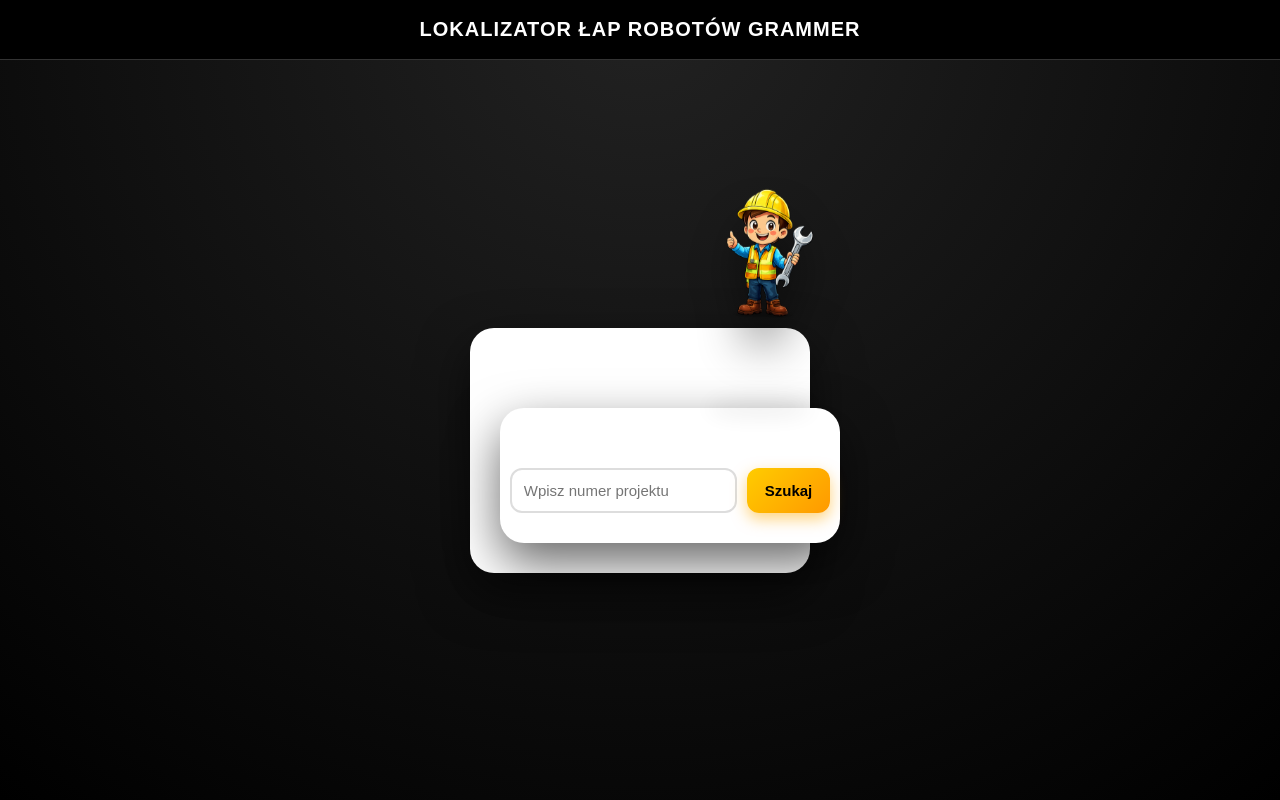
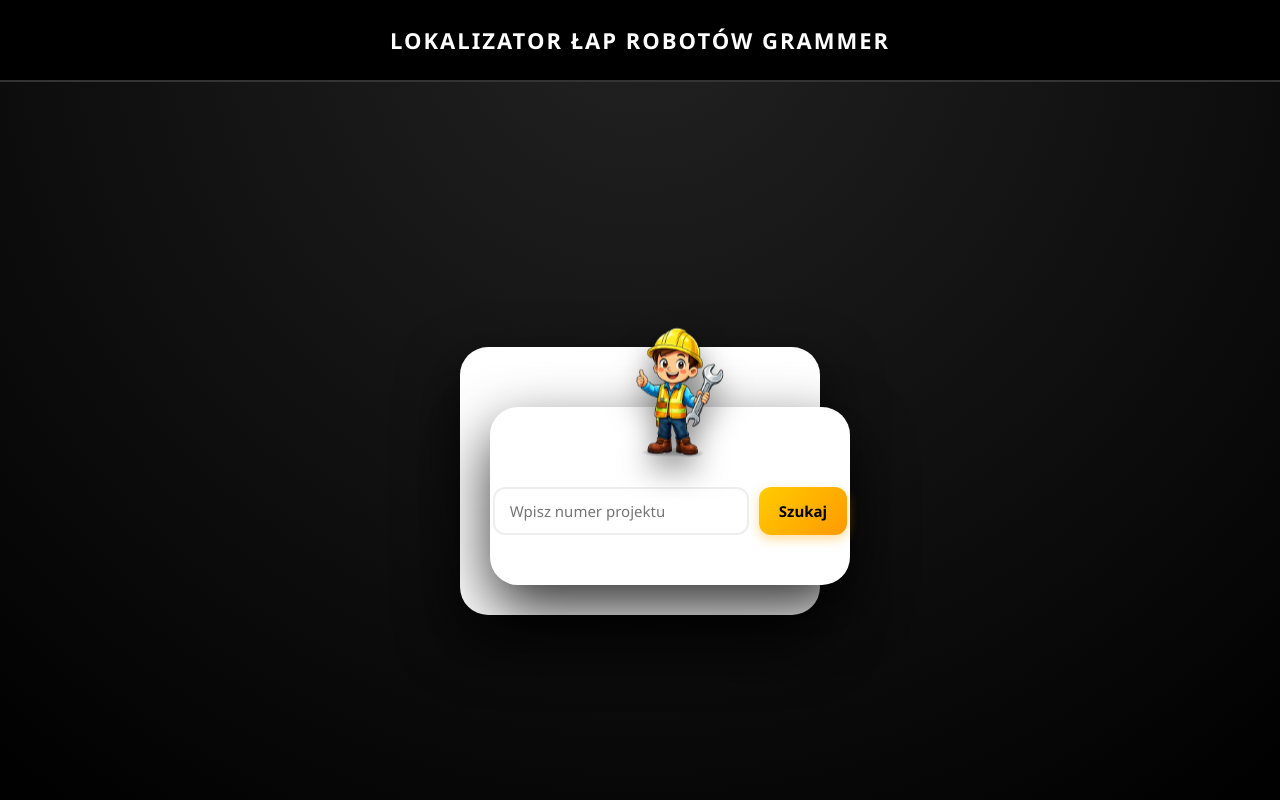
Before and after one commit to zmech23/lokalizator-lap-robotow-grammer, a Flask app: page / in a window 1280 px wide. Run offline with Flask 3, Linux system fonts and the light colour scheme; parts of the project's set-up code (start-up, migrations or seed data) failed here and were passed over.

Commit message:
Update style.css

```diff
--- a/static/style.css
+++ b/static/style.css
@@ -3,7 +3,7 @@
     box-sizing: border-box;
     margin: 0;
     padding: 0;
-    font-family: Arial, Helvetica, sans-serif;
+    font-family: 'Segoe UI', Arial, sans-serif; /* Bardziej nowoczesny font */
 }
 
 /* TŁO */
@@ -20,52 +20,54 @@ body {
 .top-title {
     width: 100%;
     text-align: center;
-    padding: 18px 10px;
-    font-size: 20px;
-    letter-spacing: 1px;
+    padding: 25px 10px;
+    font-size: 22px;
+    letter-spacing: 2px;
     font-weight: bold;
+    text-transform: uppercase;
     background: #000;
-    border-bottom: 1px solid #333;
+    border-bottom: 2px solid #333;
+}
+
+/* KONTENER GŁÓWNY - zapewnia centrowanie na środku ekranu */
+.main-container {
+    flex: 1;
+    display: flex;
+    align-items: center;
+    justify-content: center;
+    width: 100%;
+    padding-top: 80px; /* Miejsce dla wystającego technika */
 }
 
 /* KARTA */
 .card {
-    margin-top: 40px;
     background: #fff;
     color: #000;
-    border-radius: 24px;
-    padding: 40px 30px 30px;
-    width: 340px;
-    box-shadow: 0 20px 50px rgba(0,0,0,0.6);
+    border-radius: 28px;
+    padding: 60px 30px 30px; /* Większy górny padding, by formularz nie był pod technikiem */
+    width: 360px;
+    box-shadow: 0 25px 60px rgba(0,0,0,0.8);
     text-align: center;
     position: relative;
+    overflow: visible; /* Kluczowe, by technik wystawał */
 }
 
-/* TECHNIK */
+/* TECHNIK - WRAPPER */
 .technician-wrapper {
-    position: relative;
-    margin-top: -120px;
-    margin-bottom: 20px;
-    animation: float 4s ease-in-out infinite;
+    position: absolute;
+    top: -130px; /* Wyciąga technika ponad kartę */
+    left: 50%;
+    transform: translateX(-50%);
+    width: 180px;
+    z-index: 20;
+    pointer-events: none;
 }
 
 .technician {
-    width: 160px;
+    width: 100%;
     display: block;
-    margin: 0 auto;
-    z-index: 2;
-    position: relative;
-}
-
-/* CIEŃ */
-.shadow {
-    width: 120px;
-    height: 20px;
-    background: rgba(0,0,0,0.3);
-    filter: blur(12px);
-    border-radius: 50%;
-    margin: -10px auto 0;
-    animation: shadow 4s ease-in-out infinite;
+    filter: drop-shadow(0 15px 15px rgba(0,0,0,0.5));
+    animation: technicianFloat 3.2s ease-in-out infinite;
 }
 
 /* FORMULARZ */
@@ -73,19 +75,25 @@ body {
     display: flex;
     gap: 10px;
     justify-content: center;
-    margin-top: 20px;
+    margin: 20px 0;
 }
 
 .search-form input {
     flex: 1;
-    padding: 12px;
+    padding: 12px 15px;
     font-size: 15px;
     border-radius: 12px;
-    border: 2px solid #ddd;
+    border: 2px solid #eee;
+    outline: none;
+    transition: border-color 0.3s;
+}
+
+.search-form input:focus {
+    border-color: #ffcc00;
 }
 
 .search-form button {
-    padding: 12px 18px;
+    padding: 12px 20px;
     font-size: 15px;
     border-radius: 12px;
     border: none;
@@ -93,83 +101,33 @@ body {
     color: #000;
     font-weight: bold;
     cursor: pointer;
-    box-shadow: 0 6px 15px rgba(255,170,0,0.5);
+    box-shadow: 0 4px 12px rgba(255,170,0,0.4);
+    transition: transform 0.2s, box-shadow 0.2s;
 }
 
 .search-form button:hover {
-    transform: scale(1.05);
+    transform: translateY(-2px);
+    box-shadow: 0 6px 15px rgba(255,170,0,0.6);
 }
 
 /* WYNIKI */
 .result {
-    background: #111;
+    background: #1a1a1a;
     color: #fff;
-    padding: 14px;
-    border-radius: 12px;
-    margin-top: 12px;
+    padding: 16px;
+    border-radius: 15px;
+    margin-top: 15px;
     text-align: left;
+    border-left: 4px solid #ffcc00;
 }
 
 .result strong {
     color: #ffcc00;
+    font-size: 1.1em;
 }
 
-/* BRAK WYNIKÓW */
-.no-results {
-    margin-top: 15px;
-    color: #666;
+/* ANIMACJA LEWITACJI */
+@keyframes technicianFloat {
+    0%, 100% { transform: translateY(0); }
+    50% { transform: translateY(-15px); }
 }
-
-/* ANIMACJE */
-@keyframes float {
-    0%, 100% { transform: translateY(0); }
-    50% { transform: translateY(-12px); }
-}
-
-@keyframes shadow {
-    0%, 100% { transform: scale(1); opacity: 0.35; }
-    50% { transform: scale(0.85); opacity: 0.2; }
-}
-/* CENTROWANIE KARTY */
-.main-container {
-    flex: 1;
-    display: flex;
-    align-items: center;
-    justify-content: center;
-    width: 100%;
-}
-/* === TECHNIK === */
-
-.card {
-    position: relative;
-    overflow: visible;
-}
-
-.technician-wrapper {
-    position: absolute;
-    top: -140px;
-    left: 50%;
-    transform: translateX(-50%);
-    width: 180px;
-    pointer-events: none;
-    z-index: 20;
-}
-
-.technician {
-    width: 100%;
-    animation: technicianFloat 3.2s ease-in-out infinite;
-    filter: drop-shadow(0 30px 22px rgba(0,0,0,0.45));
-}
-
-/* Animacja lewitacji */
-@keyframes technicianFloat {
-    0% {
-        transform: translateY(0);
-    }
-    50% {
-        transform: translateY(-14px);
-    }
-    100% {
-        transform: translateY(0);
-    }
-}
```
